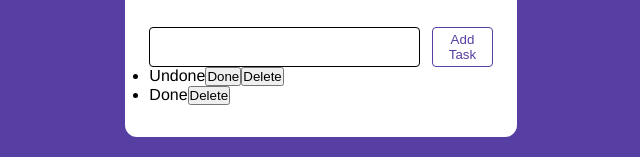
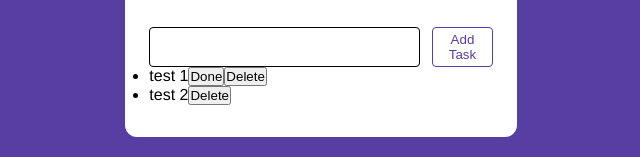
Before and after one commit to RobFyd/Task-Tracker, a React (Vite) app: page / in a window 1280 px wide. Shown: the part 126-283 px from the top of the page, without its empty margins (319-959 px from the left). Built offline with nearby package versions, Linux system fonts and the light colour scheme.

Commit message:
Add TodoItem component and integrate into App component

```diff
--- a/src/App.jsx
+++ b/src/App.jsx
@@ -1,5 +1,6 @@
 import styles from "./App.module.css";
 import { Form } from "./components/Form/Form";
+import { TodoItem } from "./components/TodoItem/TodoItem";
 
 function App() {
   return (
@@ -13,15 +14,8 @@ function App() {
       </header>
       <Form />
       <ul>
-        <li>
-          <span>Undone</span>
-          <button>Done</button>
-          <button>Delete</button>
-        </li>
-        <li>
-          <span>Done</span>
-          <button>Delete</button>
-        </li>
+        <TodoItem name="test 1" done={false} />
+        <TodoItem name="test 2" done={true} />
       </ul>
     </div>
   );
--- a/src/components/TodoItem/TodoItem.jsx
+++ b/src/components/TodoItem/TodoItem.jsx
@@ -1,8 +1,8 @@
-export function TodoItem() {
+export function TodoItem({ name, done }) {
   return (
     <li>
-      <span>Undone</span>
-      <button>Done</button>
+      <span>{name}</span>
+      {!done && <button>Done</button>}
       <button>Delete</button>
     </li>
   );
```
